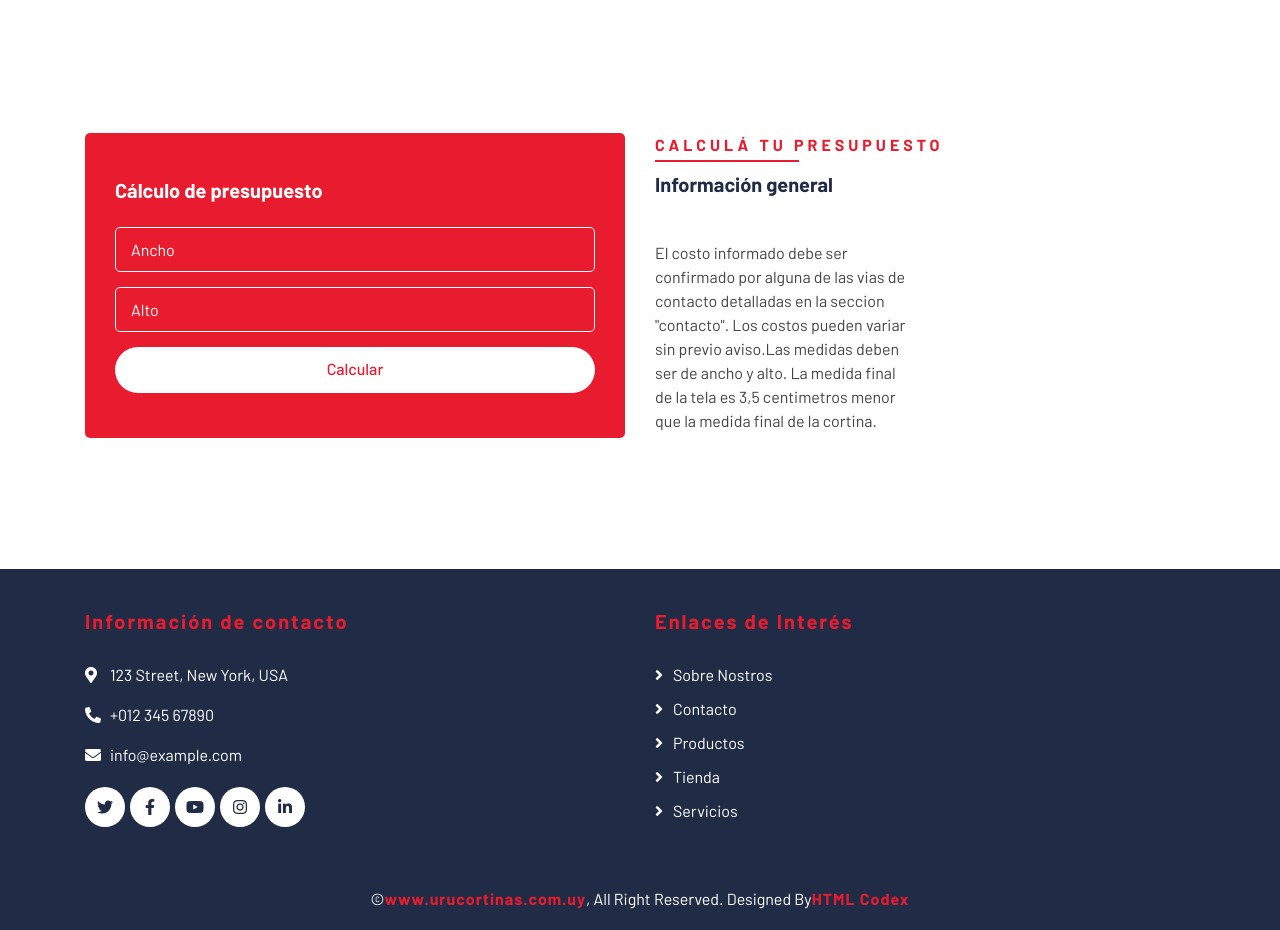
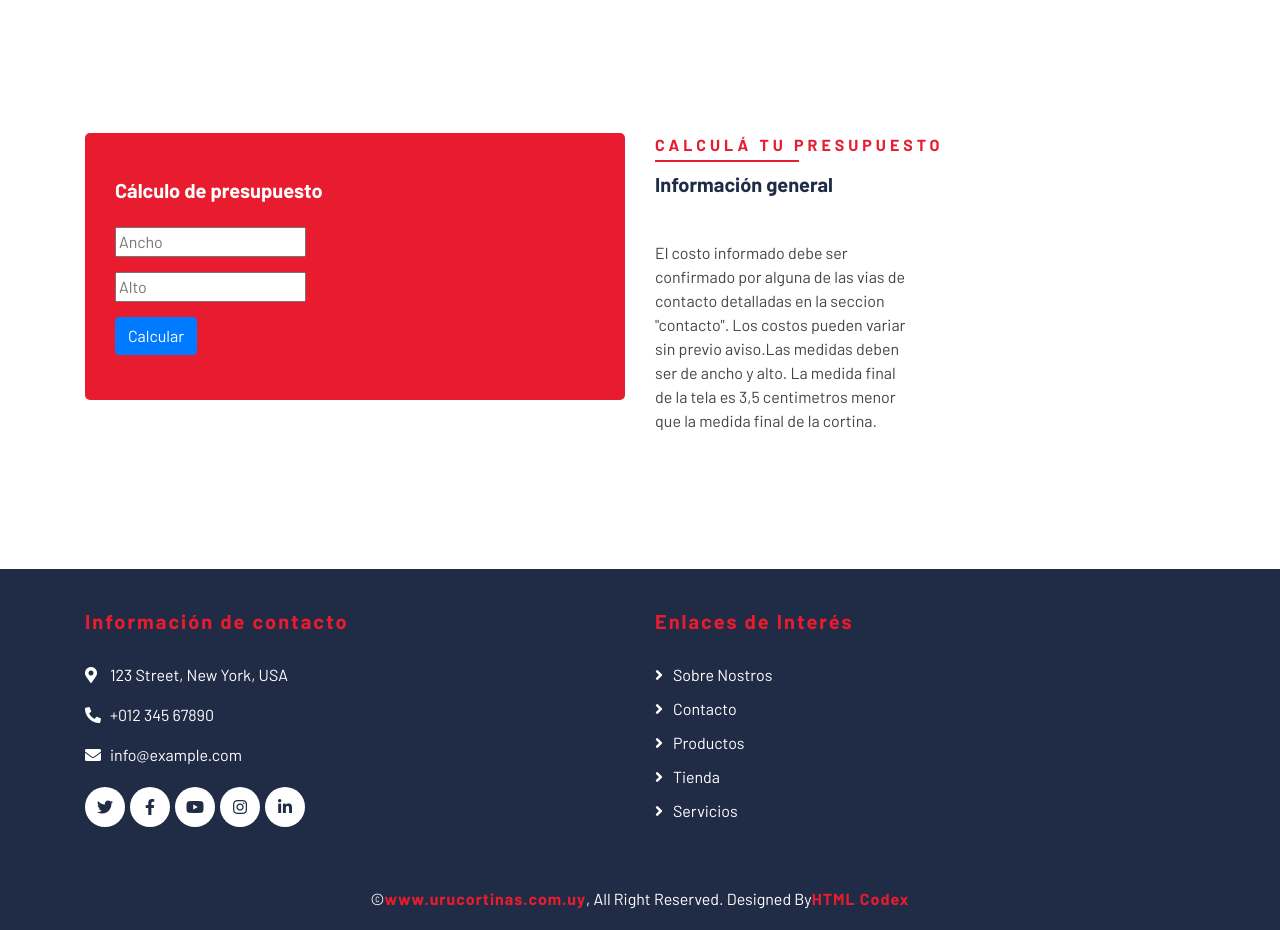
Before and after one commit to RodrigoZambrana/urucortinas_react, a React (Create React App) app: page / in a window 1280 px wide. Shown: the part 4104-5034 px from the top of the page. Built offline with nearby package versions, Linux system fonts and the light colour scheme; no server answers.

Commit message:
funciona form de prespupuesto individual

```diff
--- a/src/components/page/Body.js
+++ b/src/components/page/Body.js
@@ -6,7 +6,6 @@ export default function Body() {
   return (
     <>
       {/* <!-- Carousel Start --> */}
-
       {/* <!-- CSS Libraries --> */}
       <link
         href="https://stackpath.bootstrapcdn.com/bootstrap/4.4.1/css/bootstrap.min.css"
@@ -22,7 +21,6 @@ export default function Body() {
         href="lib/owlcarousel/assets/owl.carousel.min.css"
         rel="stylesheet"
       />
-
       {/* <!-- Template Stylesheet --> */}
       <link href="css/style.css" rel="stylesheet" />
       <Carousel />
@@ -432,8 +430,7 @@ export default function Body() {
         </div>
       </div>
       {/* Testimonial End */}
-      <Budget />
-
+      <Budget /> {/* Calcular presupuesto */}
       {/* <!-- JavaScript Libraries --> */}
       <script src="https://code.jquery.com/jquery-3.4.1.min.js"></script>
       <script src="https://stackpath.bootstrapcdn.com/bootstrap/4.4.1/js/bootstrap.bundle.min.js"></script>
@@ -441,11 +438,9 @@ export default function Body() {
       <script src="lib/owlcarousel/owl.carousel.min.js"></script>
       <script src="lib/waypoints/waypoints.min.js"></script>
       <script src="lib/counterup/counterup.min.js"></script>
-
       {/* <!-- Contact Javascript File --> */}
       <script src="mail/jqBootstrapValidation.min.js"></script>
       <script src="mail/contact.js"></script>
-
       {/* <!-- Template Javascript --> */}
       <script src="js/main.js"></script>
     </>
--- a/src/components/page/Budget.js
+++ b/src/components/page/Budget.js
@@ -1,4 +1,7 @@
-import React from "react";
+import React, { useState } from "react";
+import { Form, Button } from "react-bootstrap";
+import BudgetForm from "./BudgetForm";
+
 export default function Budget() {
   return (
     <>
@@ -6,34 +9,7 @@ export default function Budget() {
       <div class="location">
         <div class="container">
           <div class="row">
-            <div class="col-lg-6">
-              <div class="location-form">
-                <h3>Cálculo de presupuesto</h3>
-                <form>
-                  <div class="control-group">
-                    <input
-                      type="text"
-                      class="form-control"
-                      placeholder="Ancho"
-                      required="required"
-                    />
-                  </div>
-                  <div class="control-group">
-                    <input
-                      type="email"
-                      class="form-control"
-                      placeholder="Alto"
-                      required="required"
-                    />
-                  </div>
-                  <div>
-                    <button class="btn btn-custom" type="submit">
-                      Calcular
-                    </button>
-                  </div>
-                </form>
-              </div>
-            </div>
+            <BudgetForm />
             <div class="col-lg-6">
               <div class="section-header text-left">
                 <p>Calculá tu presupuesto</p>
--- /dev/null
+++ b/src/components/page/BudgetForm.js
@@ -0,0 +1,30 @@
+import React, { useState } from "react";
+import { Form, Button } from "react-bootstrap";
+
+export default function BudgetForm(props) {
+  return (
+    <>
+      {/* <!-- Location Start --> */}
+
+      <div class="col-lg-6">
+        <div class="location-form">
+          <h3>Cálculo de presupuesto</h3>
+          <Form>
+            <div className="control-group">
+              <input type="number" placeholder="Ancho" />
+            </div>
+            <div className="control-group">
+              <input type="number" placeholder="Alto" />
+            </div>
+            <div>
+              <Button class="btn btn-custom" type="submit">
+                Calcular
+              </Button>
+            </div>
+          </Form>
+        </div>
+      </div>
+      {/* <!-- Location End --> */}
+    </>
+  );
+}
--- a/src/domain/interfaces.tsx
+++ b/src/domain/interfaces.tsx
@@ -5,3 +5,8 @@ export interface CostoProducto {
   Moneda: string;
   precio: number;
 }
+
+export interface Medidas {
+  ancho: number;
+  alto: number;
+}
```
Also changed, not shown: src/hooks/useForm.tsx (added, +23 -0 lines).
